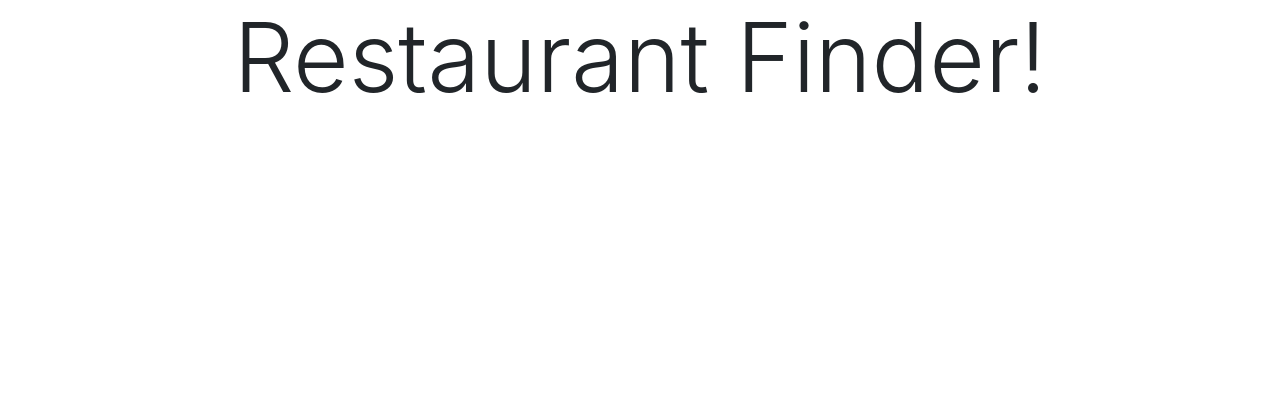
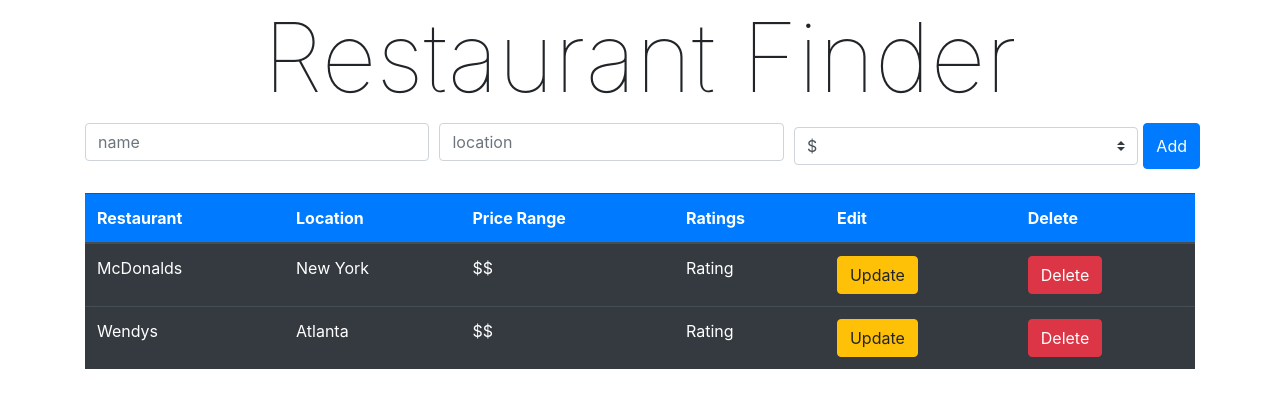
Before and after one commit to landaverde1196/Yelp-Clone, a React (Create React App) app in the folder client/: page / in a window 1280 px wide. Shown: the top 408 px of the page. Built offline with nearby package versions, Linux system fonts and the light colour scheme.

Commit message:
restaurant list & AddRestaurant added

```diff
--- a/client/src/App.js
+++ b/client/src/App.js
@@ -6,7 +6,7 @@
 
 const App = () => {
   return (
-    <div>
+    <div className="container">
       <BrowserRouter>
         <Switch>
           <Route exact path="/" component={Home} />
--- a/client/src/components/AddRestaurant.js
+++ b/client/src/components/AddRestaurant.js
@@ -0,0 +1,35 @@
+import React from "react";
+
+const AddRestaurant = () => {
+  return (
+    <div className="mb-4">
+      <form action="">
+        <div className="form-row">
+          <div className="col">
+            <input type="text" className="form-control" placeholder="name" />
+          </div>
+          <div className="col">
+            <input
+              type="text"
+              className="form-control"
+              placeholder="location"
+            />
+          </div>
+          <div className="col">
+            <select className="custom-select my-1 mr-sm-2">
+              <option disabled>Price Range</option>
+              <option value="1">$</option>
+              <option value="2">$$</option>
+              <option value="3">$$$</option>
+              <option value="4">$$$$</option>
+              <option value="5">$$$$$</option>
+            </select>
+          </div>
+          <button className="btn btn-primary">Add</button>
+        </div>
+      </form>
+    </div>
+  );
+};
+
+export default AddRestaurant;
--- a/client/src/components/Header.js
+++ b/client/src/components/Header.js
@@ -2,8 +2,8 @@
 
 const Header = () => (
   <div>
-    <h1 className="font-weight-light display-1 text-center">
-      Restaurant Finder!
+    <h1 className="font-weight-lighter display-1 text-center">
+      Restaurant Finder
     </h1>
   </div>
 );
--- a/client/src/components/RestaurantList.js
+++ b/client/src/components/RestaurantList.js
@@ -0,0 +1,48 @@
+import React from "react";
+
+const RestaurantList = () => {
+  return (
+    <div className="list-group">
+      <table className="table table-dark">
+        <thead>
+          <tr className="bg-primary">
+            <th scope="col">Restaurant</th>
+            <th scope="col">Location</th>
+            <th scope="col">Price Range</th>
+            <th scope="col">Ratings</th>
+            <th scope="col">Edit</th>
+            <th scope="col">Delete</th>
+          </tr>
+        </thead>
+        <tbody>
+          <tr>
+            <td>McDonalds</td>
+            <td>New York</td>
+            <td>$$</td>
+            <td>Rating</td>
+            <td>
+              <button className="btn btn-warning">Update</button>
+            </td>
+            <td>
+              <button className="btn btn-danger">Delete</button>
+            </td>
+          </tr>
+          <tr>
+            <td>Wendys</td>
+            <td>Atlanta</td>
+            <td>$$</td>
+            <td>Rating</td>
+            <td>
+              <button className="btn btn-warning">Update</button>
+            </td>
+            <td>
+              <button className="btn btn-danger">Delete</button>
+            </td>
+          </tr>
+        </tbody>
+      </table>
+    </div>
+  );
+};
+
+export default RestaurantList;
--- a/client/src/routes/Home.js
+++ b/client/src/routes/Home.js
@@ -1,9 +1,14 @@
 import React from "react";
 import Header from "../components/Header";
+import AddRestaurant from "../components/AddRestaurant";
+import RestaurantList from "../components/RestaurantList";
+
 const Home = () => {
   return (
     <div>
       <Header />
+      <AddRestaurant />
+      <RestaurantList />
     </div>
   );
 };
--- /dev/null
+++ b/client/src/serviceWorker.js
@@ -0,0 +1,141 @@
+// This optional code is used to register a service worker.
+// register() is not called by default.
+
+// This lets the app load faster on subsequent visits in production, and gives
+// it offline capabilities. However, it also means that developers (and users)
+// will only see deployed updates on subsequent visits to a page, after all the
+// existing tabs open on the page have been closed, since previously cached
+// resources are updated in the background.
+
+// To learn more about the benefits of this model and instructions on how to
+// opt-in, read https://bit.ly/CRA-PWA
+
+const isLocalhost = Boolean(
+  window.location.hostname === "localhost" ||
+    // [::1] is the IPv6 localhost address.
+    window.location.hostname === "[::1]" ||
+    // 127.0.0.0/8 are considered localhost for IPv4.
+    window.location.hostname.match(
+      /^127(?:\.(?:25[0-5]|2[0-4][0-9]|[01]?[0-9][0-9]?)){3}$/
+    )
+);
+
+export function register(config) {
+  if (process.env.NODE_ENV === "production" && "serviceWorker" in navigator) {
+    // The URL constructor is available in all browsers that support SW.
+    const publicUrl = new URL(process.env.PUBLIC_URL, window.location.href);
+    if (publicUrl.origin !== window.location.origin) {
+      // Our service worker won't work if PUBLIC_URL is on a different origin
+      // from what our page is served on. This might happen if a CDN is used to
+      // serve assets; see https://github.com/facebook/create-react-app/issues/2374
+      return;
+    }
+
+    window.addEventListener("load", () => {
+      const swUrl = `${process.env.PUBLIC_URL}/service-worker.js`;
+
+      if (isLocalhost) {
+        // This is running on localhost. Let's check if a service worker still exists or not.
+        checkValidServiceWorker(swUrl, config);
+
+        // Add some additional logging to localhost, pointing developers to the
+        // service worker/PWA documentation.
+        navigator.serviceWorker.ready.then(() => {
+          console.log(
+            "This web app is being served cache-first by a service " +
+              "worker. To learn more, visit https://bit.ly/CRA-PWA"
+          );
+        });
+      } else {
+        // Is not localhost. Just register service worker
+        registerValidSW(swUrl, config);
+      }
+    });
+  }
+}
+
+function registerValidSW(swUrl, config) {
+  navigator.serviceWorker
+    .register(swUrl)
+    .then((registration) => {
+      registration.onupdatefound = () => {
+        const installingWorker = registration.installing;
+        if (installingWorker == null) {
+          return;
+        }
+        installingWorker.onstatechange = () => {
+          if (installingWorker.state === "installed") {
+            if (navigator.serviceWorker.controller) {
+              // At this point, the updated precached content has been fetched,
+              // but the previous service worker will still serve the older
+              // content until all client tabs are closed.
+              console.log(
+                "New content is available and will be used when all " +
+                  "tabs for this page are closed. See https://bit.ly/CRA-PWA."
+              );
+
+              // Execute callback
+              if (config && config.onUpdate) {
+                config.onUpdate(registration);
+              }
+            } else {
+              // At this point, everything has been precached.
+              // It's the perfect time to display a
+              // "Content is cached for offline use." message.
+              console.log("Content is cached for offline use.");
+
+              // Execute callback
+              if (config && config.onSuccess) {
+                config.onSuccess(registration);
+              }
+            }
+          }
+        };
+      };
+    })
+    .catch((error) => {
+      console.error("Error during service worker registration:", error);
+    });
+}
+
+function checkValidServiceWorker(swUrl, config) {
+  // Check if the service worker can be found. If it can't reload the page.
+  fetch(swUrl, {
+    headers: { "Service-Worker": "script" },
+  })
+    .then((response) => {
+      // Ensure service worker exists, and that we really are getting a JS file.
+      const contentType = response.headers.get("content-type");
+      if (
+        response.status === 404 ||
+        (contentType != null && contentType.indexOf("javascript") === -1)
+      ) {
+        // No service worker found. Probably a different app. Reload the page.
+        navigator.serviceWorker.ready.then((registration) => {
+          registration.unregister().then(() => {
+            window.location.reload();
+          });
+        });
+      } else {
+        // Service worker found. Proceed as normal.
+        registerValidSW(swUrl, config);
+      }
+    })
+    .catch(() => {
+      console.log(
+        "No internet connection found. App is running in offline mode."
+      );
+    });
+}
+
+export function unregister() {
+  if ("serviceWorker" in navigator) {
+    navigator.serviceWorker.ready
+      .then((registration) => {
+        registration.unregister();
+      })
+      .catch((error) => {
+        console.error(error.message);
+      });
+  }
+}
```
